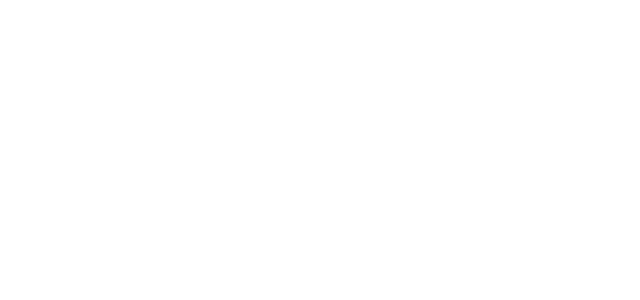
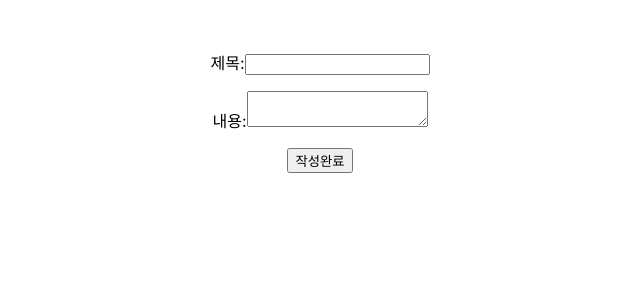
Before and after one commit to Dumbaya/Capstone, a React (Create React App) app: page /BoardWriteForm in a window 1280 px wide. Before the commit this address had no page. Shown: the top 300 px of the page, without its empty margins (320-960 px from the left). Built offline with nearby package versions, Linux system fonts and the light colour scheme.

Commit message:
게시판, 레시피 로고 수정, 라우트 링크 수정

```diff
--- a/src/App.js
+++ b/src/App.js
@@ -17,11 +17,11 @@
       <Routes>
         <Route path="/" element={<Home />} />
         <Route path="/List" element={<List />} />
-        <Route path="/Recipe" element={<Recipe />} />
-        <Route path="/Board/Board" element={<Board />} />
-        <Route path="/Board/BoardWriteForm" element={<BoardWriteForm />} />
+        <Route path="/Recipe/RecipeForm" element={<Recipe />} />
+        <Route path="/Board/BoardForm" element={<Board />} />
+        <Route path="/BoardWriteForm" element={<BoardWriteForm />} />
         <Route path="/Login/LoginForm" element={<LoginForm />} />
-        <Route path="/Login/SignupForm" element={<SignupForm />} />
+        <Route path="/SignupForm" element={<SignupForm />} />
       </Routes>
     </div>
   );
--- a/src/css/Board.css
+++ b/src/css/Board.css
@@ -5,8 +5,12 @@
     justify-content: center;
     margin-top: 50px;
   }
+.Board-logo{
+  margin-bottom: 30px;
+}
 
   .tab-container {
+    margin-top: 50px;
     display: flex;
     justify-content: center;
   }
--- /dev/null
+++ b/src/css/BoardWrite.css
@@ -0,0 +1,21 @@
+.BoardWirte{
+    display: flex;
+    flex-direction: column;
+    align-items: center;
+    justify-content: center;
+    margin-top: 50px;
+}
+
+.BoardWrite-title{
+    display: block;
+    margin-bottom: 1em;
+}
+
+.BoardWrite-body{
+    display: block;
+    margin-bottom: 1em;
+}
+
+.BoardWrite-ok{
+    margin-bottom: 1em;
+}
--- a/src/pages/Board/BoardForm.js
+++ b/src/pages/Board/BoardForm.js
@@ -16,6 +16,7 @@
     return (
 
         <div className="board-container">
+            <div className="Board-logo">로고</div>
             <div className="tab-container">
                 <button
                     className={`tab-btn ${tab === "free" ? "active" : ""}`}
--- a/src/pages/Board/BoardWriteForm.js
+++ b/src/pages/Board/BoardWriteForm.js
@@ -1,6 +1,7 @@
 import React, { useState } from "react";
+import "../../css/BoardWrite.css";
 
-function BoardWriterForm() {
+function BoardWriteForm() {
     const [title, setTitle] = useState("");
     const [content, setContent] = useState("");
 
@@ -18,18 +19,18 @@
     };
 
   return (
-    <form onSubmit={handleSubmit}>
-        <label>
+    <form onSubmit={handleSubmit} class="BoardWirte">
+        <label class="BoardWrite-title">
             제목:
             <input type="text" value={title} onChange={handleTitleChange} />
         </label>
-        <label>
-        내용:
+        <label class="BoardWrite-body">
+            내용:
             <textarea value={content} onChange={handleContentChange} />
         </label>
-        <button type="submit">작성완료</button>
+        <button type="submit" class="BoardWrite-ok">작성완료</button>
     </form>
   );
 }
 
-export default BoardWriterForm;
+export default BoardWriteForm;
--- a/src/pages/Homeform.js
+++ b/src/pages/Homeform.js
@@ -23,14 +23,14 @@
                 </div>
             </div>
             <nav>
-                <button className="btn" onClick={() => handleButtonClick("/LoginForm")}>로그인,냉장고</button>
-                <button className="btn" onClick={() => handleButtonClick("/Recipe")}>레시피</button>
-                <button className="btn" onClick={() => handleButtonClick("/Board")}>게시판</button>
+                <button className="btn" onClick={() => handleButtonClick("/Login/LoginForm")}>로그인,냉장고</button>
+                <button className="btn" onClick={() => handleButtonClick("/Recipe/RecipeForm")}>레시피</button>
+                <button className="btn" onClick={() => handleButtonClick("/Board/BoardForm")}>게시판</button>
             </nav>
             <Routes>
-                <Route path="/LoginForm" element={<LoginForm />}></Route>
-                <Route path="/Recipe" element={<Recipe />}></Route>
-                <Route path="/Board" element={<Board />}></Route>
+                <Route path="/Login/LoginForm" element={<LoginForm />}></Route>
+                <Route path="/Recipe/RecipeForm" element={<Recipe />}></Route>
+                <Route path="/Board/BoardForm" element={<Board />}></Route>
             </Routes>
         </div>
     )
--- a/src/pages/Login/SignupForm.js
+++ b/src/pages/Login/SignupForm.js
@@ -40,7 +40,7 @@
           onChange={handlePasswordChange}
         />
       </label>
-      <button type="submit">Sign up</button>
+      <button type="submit">회원가입</button>
     </form>
   );
 }
--- a/src/pages/Recipe/RecipeForm.js
+++ b/src/pages/Recipe/RecipeForm.js
@@ -4,7 +4,9 @@
 function Recipe() {
     return (
         <div className="Recipe">
-            레시피
+            <div className="Recipe-logo">
+                로고
+            </div>
         </div>
     )
 }
```
